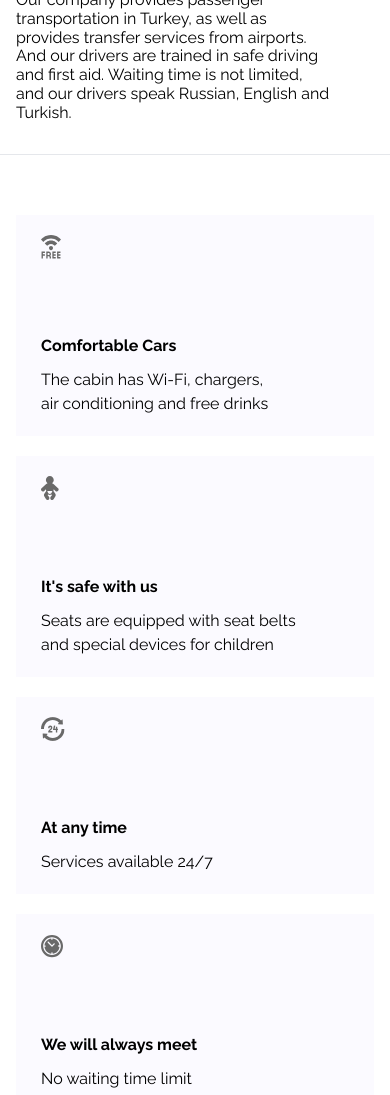
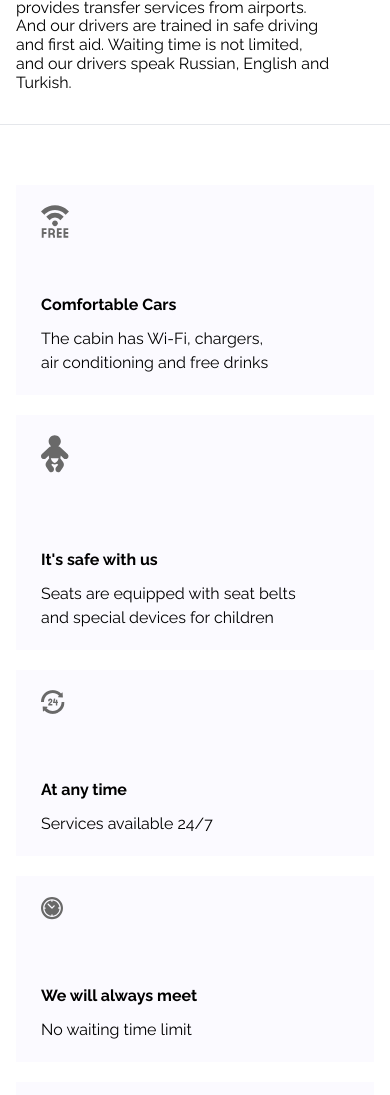
Before and after one commit to furkanuzun/bizimtransfer, a website: page about.html in a window 390 px wide. Shown: the part 266-1361 px from the top of the page. Drawn offline with nearby package versions, Linux system fonts and the light colour scheme.

Commit message:
about us fixed

```diff
--- a/about.html
+++ b/about.html
@@ -220,7 +220,7 @@
 
     <section class="container mx-auto lg:grid lg:grid-cols-2 sm:block">
       <div class="lg:col-span-1 sm:mb-[72px]">
-        <h1 class="text-[43px] uppercase mt-[45px] lg:mt-[150px]">
+        <h1 class="sm:text-[43px] text-[33px] uppercase mt-[45px] lg:mt-[150px]">
           About
           <span class="text-[#F98F3D]">BizimTransfer</span>
         </h1>
@@ -245,10 +245,9 @@
         <div
           class="sm:flex block bg-[#FBFAFF] pl-[25px] sm:py-[40px] py-[20px]"
         >
-          <div class="pl-0 sm:pl-[30px] mr-6 mb-[75px] sm:mb-0">
+          <div class="w-[28px] h-[38px] sm:w-[20px] sm:[24px] pl-0 sm:pl-[30px] mr-6 mb-[50px] sm:mb-0">
             <svg
-              width="20"
-              height="24"
+
               viewBox="0 0 20 24"
               fill="none"
               xmlns="http://www.w3.org/2000/svg"
@@ -284,10 +283,9 @@
         <div
           class="sm:flex block bg-[#FBFAFF] pl-[25px] sm:py-[40px] py-[20px]"
         >
-          <div class="pl-0 sm:pl-[30px] mr-6 mb-[75px] sm:mb-0">
+          <div class="w-[28px] h-[38px] sm:w-[18px] sm:h-[24px] pl-0 sm:pl-[30px] mr-6 mb-[75px] sm:mb-0">
             <svg
-              width="18"
-              height="24"
+
               viewBox="0 0 18 24"
               fill="none"
               xmlns="http://www.w3.org/2000/svg"
@@ -311,7 +309,7 @@
         <div
           class="sm:flex block bg-[#FBFAFF] pl-[25px] sm:py-[40px] py-[20px]"
         >
-          <div class="p pl-0 sm:pl-[30px] mr-6 mb-[75px] sm:mb-0">
+          <div class="w-[28px] h-[38px] sm:h-[24px] sm:w-[24px] p pl-0 sm:pl-[30px] mr-6 mb-[50px] sm:mb-0">
             <svg
               width="24"
               height="24"
@@ -363,7 +361,7 @@
         <div
           class="sm:flex block bg-[#FBFAFF] pl-[25px] sm:py-[40px] py-[20px]"
         >
-          <div class="pl-0 sm:pl-[30px] mr-6 mb-[75px] sm:mb-0">
+          <div class="w-[28px] h-[38px] sm:w-[22px] sm:h-[24px] pl-0 sm:pl-[30px] mr-6 mb-[50px] sm:mb-0">
             <svg
               width="22"
               height="24"
@@ -391,7 +389,7 @@
         <div
           class="sm:flex block bg-[#FBFAFF] pl-[25px] sm:py-[40px] py-[20px]"
         >
-          <div class="pl-0 sm:pl-[30px] mr-6 mb-[75px] sm:mb-0">
+          <div class="w-[28px] h-[38px] sm:w-[21px] sm:h-[25px] pl-0 sm:pl-[30px] mr-6 mb-[50px] sm:mb-0">
             <svg
               width="21"
               height="25"
@@ -430,7 +428,7 @@
         <div
           class="sm:flex block bg-[#FBFAFF] pl-[25px] sm:py-[40px] py-[20px]"
         >
-          <div class="pl-0 sm:pl-[30px] mr-6 mb-[75px] sm:mb-0">
+          <div class="w-[28px] h-[38px] sm:w-[24px] sm:h-[26px] pl-0 sm:pl-[30px] mr-6 mb-[50px] sm:mb-0">
             <svg
               width="24"
               height="26"
```
Also changed, not shown: contact.html (+1 -1 lines), dist/output.css.
